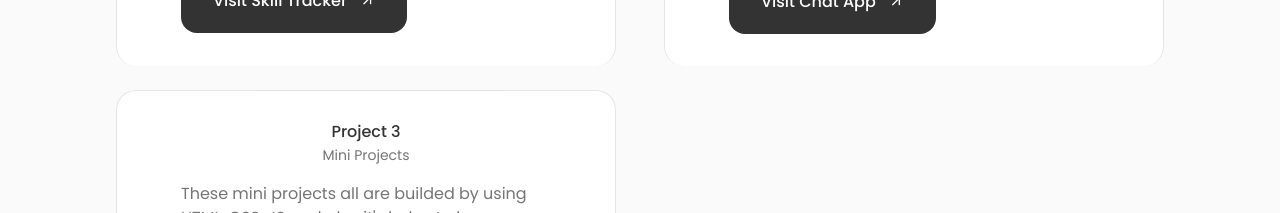
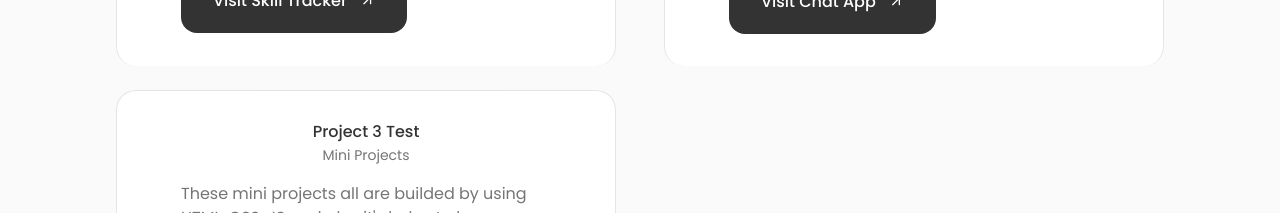
Before and after one commit to Ahamed-ammar/portfolio-react, a React (Vite) app: page /portfolio-react/ in a window 1280 px wide. Shown: the part 2460-2673 px from the top of the page. Built offline with nearby package versions, Linux system fonts and the light colour scheme; some icons are missing.

Commit message:
project3 issue check

```diff
--- a/src/components/projects/Project3.jsx
+++ b/src/components/projects/Project3.jsx
@@ -5,7 +5,7 @@ import { Link } from 'react-router-dom';
 export const Project3 = () => {
   return (
     <div className="project_content">
-      <h1 className="project_title">Project 3</h1>
+      <h1 className="project_title">Project 3 Test</h1>
       <span className="project_subtitle">Mini Projects</span>
       <p className="project_description">
       These mini projects all are builded by using HTML, CSS, JS and also
```
